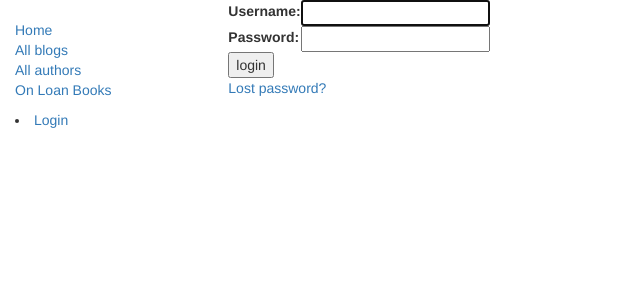
After one commit to Kirom/_mozilla_diyblog, a Django app: page /accounts/login/ in a window 1280 px wide. The commit adds this page. Shown: the top 300 px of the page, without its empty margins (0-640 px from the left). Run offline with Django 3.2, Linux system fonts and the light colour scheme; some libraries are stand-ins or nearby versions.

Commit message:
Added login.html and login/logout url's

```diff
--- a/diyblog/urls.py
+++ b/diyblog/urls.py
@@ -22,4 +22,5 @@ urlpatterns = [
     path('admin/', admin.site.urls),
     path('', views.home, name='home'),
     path('blog/', include(('blog.urls', 'blog'))),
+    path('accounts/', include('django.contrib.auth.urls')),
 ]
--- a/templates/Base.html
+++ b/templates/Base.html
@@ -30,9 +30,9 @@
             {% if user.is_authenticated %}
             <li>User: {{ user.get_username }}</li>
             <li><a href="#">My Borrowed</a></li>
-            <li><a href="#">Logout</a></li>
+            <li><a href="{% url 'logout' %}?next={{request.path}}">Logout</a></li>
             {% else %}
-            <li><a href="#">Login</a></li>
+            <li><a href="{% url 'login' %}?next={{request.path}}">Login</a></li>
             {% endif %}
             {% endblock %}
         </div>
--- /dev/null
+++ b/templates/registration/login.html
@@ -0,0 +1,40 @@
+{% extends "Base.html" %}
+
+{% block content %}
+
+{% if form.errors %}
+<p>Your username and password didn't match. Please try again.</p>
+{% endif %}
+
+{% if next %}
+{% if user.is_authenticated %}
+<p>Your account doesn't have access to this page. To proceed,
+    please login with an account that has access.</p>
+{% else %}
+<p>Please login to see this page.</p>
+{% endif %}
+{% endif %}
+
+<form method="post" action="{% url 'login' %}">
+    {% csrf_token %}
+    <table>
+
+        <tr>
+            <td>{{ form.username.label_tag }}</td>
+            <td>{{ form.username }}</td>
+        </tr>
+
+        <tr>
+            <td>{{ form.password.label_tag }}</td>
+            <td>{{ form.password }}</td>
+        </tr>
+    </table>
+
+    <input type="submit" value="login"/>
+    <input type="hidden" name="next" value="{{ next }}"/>
+</form>
+
+{# Assumes you setup the password_reset view in your URLconf #}
+<p><a href="{% url 'password_reset' %}">Lost password?</a></p>
+
+{% endblock %}
```
